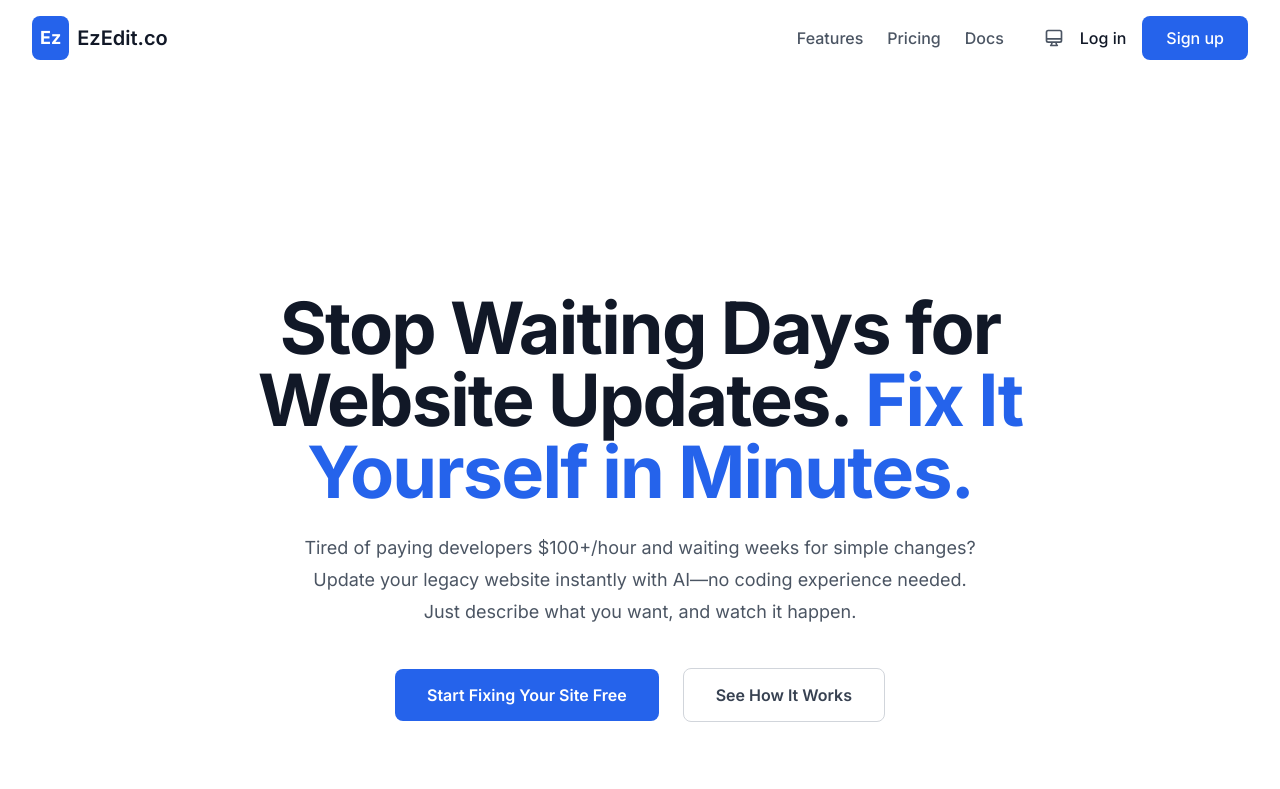
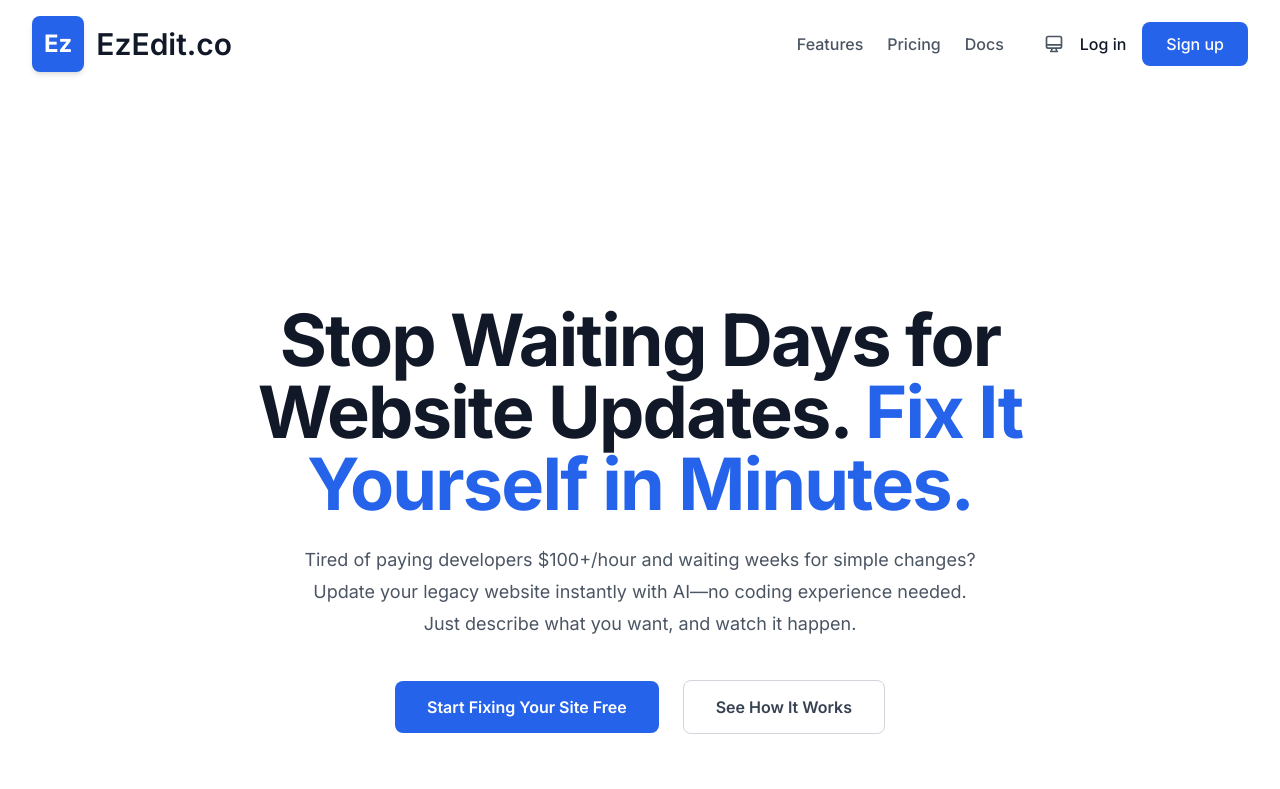
Before and after one commit to Swimhack/ezEdit2025, a Next.js app: page / in a window 1280 px wide. Shown: the top 789 px of the page. Built offline with nearby package versions, Linux system fonts and the light colour scheme.

Commit message:
Increase logo size throughout website for better visibility

```diff
--- a/app/components/Logo.tsx
+++ b/app/components/Logo.tsx
@@ -22,12 +22,12 @@ export default function Logo({ size = 'md', className = '', variant = 'default',
 
   if (variant === 'nav') {
     return (
-      <div className={`flex items-center gap-2 ${className}`}>
-        <div className="bg-blue-600 rounded-lg p-2 flex items-center justify-center">
-          <span className="text-white font-bold text-lg">Ez</span>
+      <div className={`flex items-center gap-3 ${className}`}>
+        <div className="bg-blue-600 rounded-lg p-3 flex items-center justify-center shadow-md">
+          <span className="text-white font-bold text-2xl">Ez</span>
         </div>
         {showText && (
-          <span className="font-semibold text-xl text-gray-900">EzEdit.co</span>
+          <span className="font-semibold text-3xl text-gray-900">EzEdit.co</span>
         )}
       </div>
     )
--- a/components/layout/Header.tsx
+++ b/components/layout/Header.tsx
@@ -16,7 +16,7 @@ export default function Header({ userEmail, showAdminBadge = false }: HeaderProp
   return (
     <header className="bg-white shadow-sm border-b border-gray-200">
       <nav className="max-w-7xl mx-auto px-4 sm:px-6 lg:px-8">
-        <div className="flex items-center justify-between h-16">
+        <div className="flex items-center justify-between h-20">
           {/* Logo */}
           <div className="flex items-center">
             <Link href={isAdminPage ? '/admin' : '/'} className="flex items-center hover:opacity-80 transition-opacity">
```
